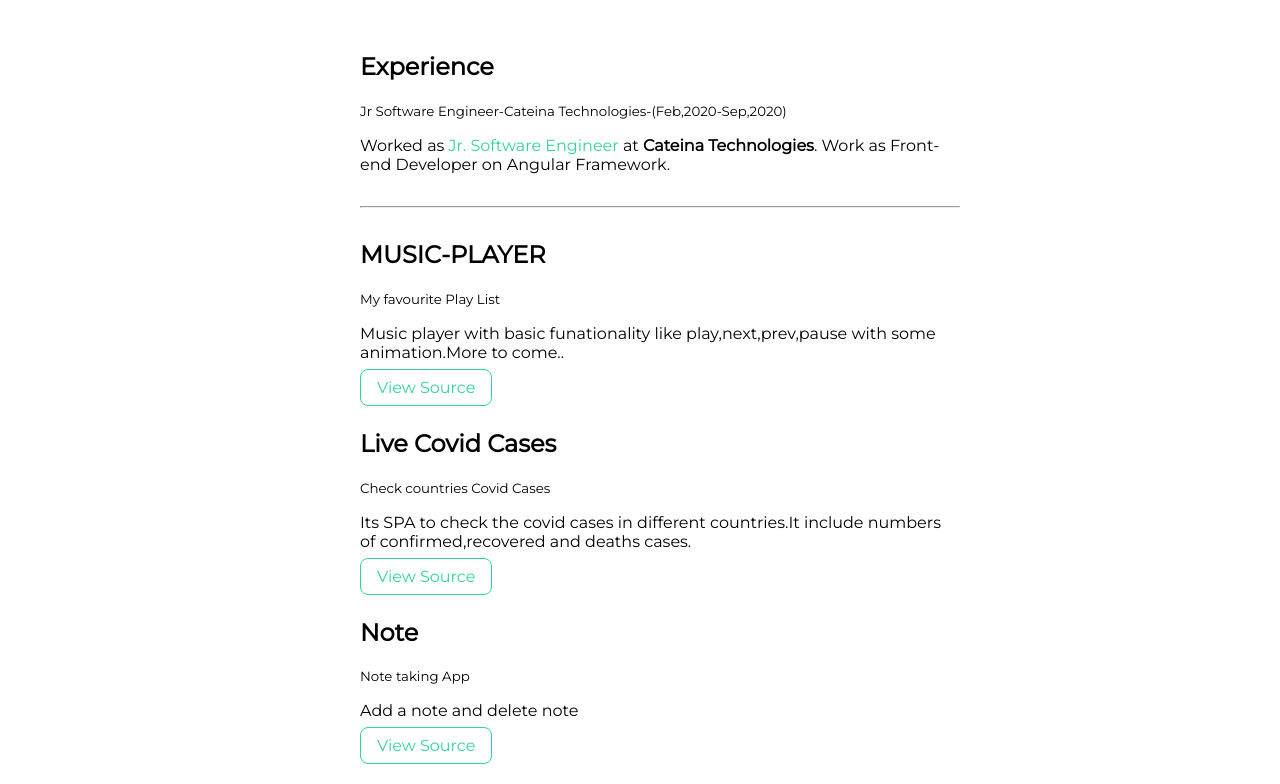
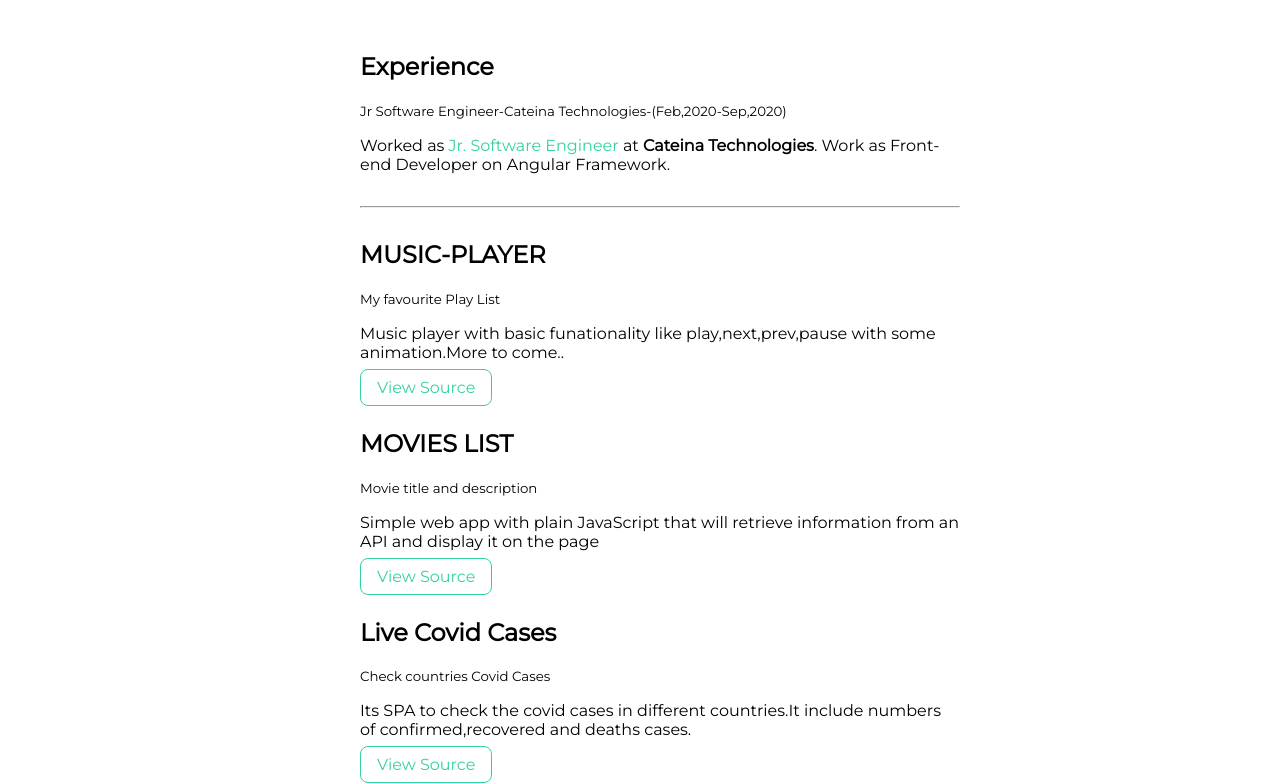
Before and after one commit to mvinay71/resume-portfolio, a plain HTML site: page projects.html in a window 1280 px wide. Shown: the part 256-1040 px from the top of the page. Drawn offline with Linux system fonts and the light colour scheme.

Commit message:
movie-list

```diff
--- a/projects.html
+++ b/projects.html
@@ -48,6 +48,18 @@
 
 
             <a class="link link-secondary" href="https://github.com/mvinay71/musicPlayer.git">View Source</a>
+
+            </article>
+
+        </li>
+        <li>
+            <article class="showcase-list container container-center ">
+                <h1>MOVIES LIST</h1>
+            <small>Movie title and description</small>
+            <p>Simple web app with plain JavaScript that will retrieve information from an API and display it on the page </p>
+
+
+            <a class="link link-secondary" href="https://github.com/mvinay71/moviesList.git">View Source</a>
 
             </article>
 
```
